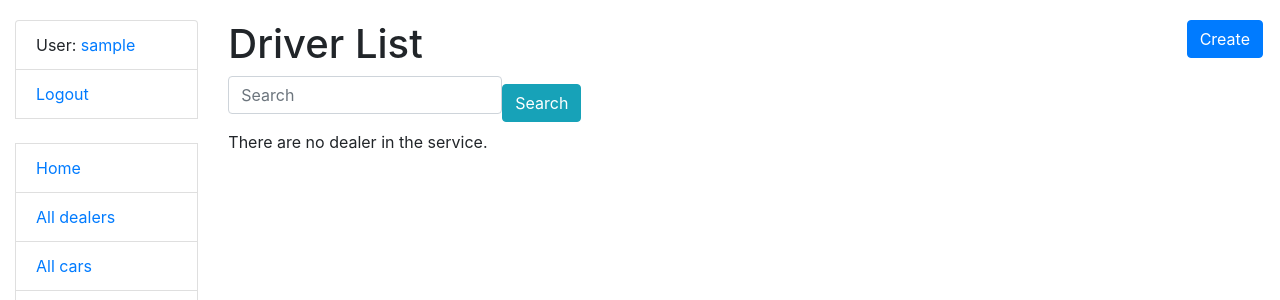
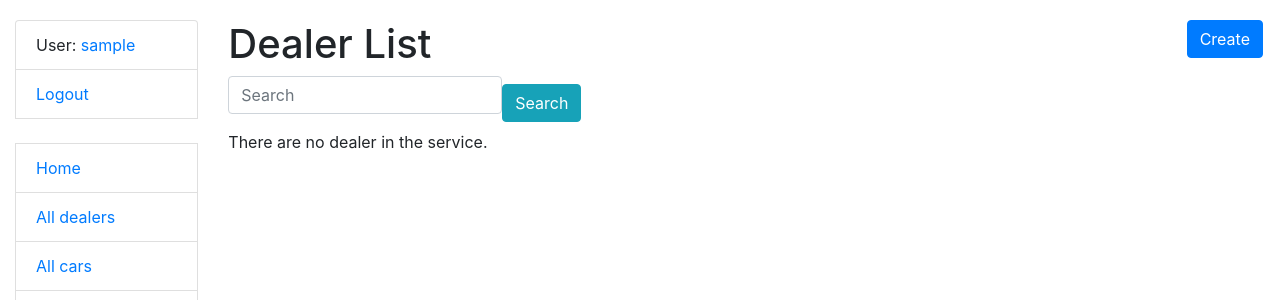
Before and after one commit to ostboiko/dealer-purchase, a Django app: page /dealers/ in a window 1280 px wide. Shown: the top 300 px of the page. Run offline with Django 5.2, Linux system fonts and the light colour scheme; the visitor is signed in with stand-in values (Sample User, id 1); data that the repository does not hold is empty; some libraries are stand-ins or nearby versions.

Commit message:
Fix bug with city list & dealer

```diff
--- a/dealer_purchase/admin.py
+++ b/dealer_purchase/admin.py
@@ -1,7 +1,7 @@
 from django.contrib import admin
 from django.contrib.auth.admin import UserAdmin
 
-from .models import Manufacturer, Dealer, Car
+from .models import Manufacturer, Dealer, Car, City
 
 
 @admin.register(Dealer)
@@ -33,3 +33,4 @@ class CarAdmin(admin.ModelAdmin):
 
 
 admin.site.register(Manufacturer)
+admin.site.register(City)
--- a/dealer_purchase/urls.py
+++ b/dealer_purchase/urls.py
@@ -12,7 +12,7 @@ from .views import (
     DealerCreateView,
     DealerLicenseUpdateView,
     DealerDeleteView, CityListView, CityCreateView, CityUpdateView, CityDeleteView, CarListView, CarDetailView,
-    CarCreateView, CarUpdateView, CarDeleteView,
+    CarCreateView, CarUpdateView, CarDeleteView, CityDetailView,
 )
 
 urlpatterns = [
@@ -68,6 +68,7 @@ urlpatterns = [
     ),
 
     path("cities/", CityListView.as_view(), name="city-list"),
+    path('cities/<int:pk>/',CityDetailView.as_view(), name='city-detail'),
     path("cities/create/", CityCreateView.as_view(), name="city-create"),
     path("cities/<int:pk>/update/", CityUpdateView.as_view(), name="city-update"),
     path("cities/<int:pk>/delete/", CityDeleteView.as_view(), name="city-delete"),
--- a/dealer_purchase/views.py
+++ b/dealer_purchase/views.py
@@ -1,9 +1,10 @@
 from django.contrib.auth.decorators import login_required
 from django.contrib.auth.mixins import LoginRequiredMixin
-from django.http import request, HttpResponseRedirect
+from django.http import HttpResponseRedirect
 from django.shortcuts import render
 from django.urls import reverse_lazy
 from django.views import generic
+from django.views.generic import DetailView
 
 from dealer_purchase.forms import ManufacturerSearchForm, CarSearchForm, CarForm, DealerSearchForm, \
     DealerCreationForm, DealerLicenseUpdateForm, CitySearchForm, CarForm
@@ -54,25 +55,25 @@ class ManufacturerListView(LoginRequiredMixin, generic.ListView):
             name_query = form.cleaned_data.get("name")
             if name_query:
                 queryset = queryset.filter(
-                    name_icontains=name_query)
+                    name__icontains=name_query)
         return queryset
 
 
 class ManufacturerCreateView(LoginRequiredMixin, generic.CreateView):
     model = Manufacturer
     fields = "__all__"
-    success_url = reverse_lazy("dealer_purchase:manufacturer-list")
+    success_url = reverse_lazy("dealer:manufacturer-list")
 
 
 class ManufacturerUpdateView(LoginRequiredMixin, generic.UpdateView):
     model = Manufacturer
     fields = "__all__"
-    success_url = reverse_lazy("taxi:manufacturer-list")
+    success_url = reverse_lazy("dealer:manufacturer-list")
 
 
 class ManufacturerDeleteView(LoginRequiredMixin, generic.DeleteView):
     model = Manufacturer
-    success_url = reverse_lazy("taxi:manufacturer-list")
+    success_url = reverse_lazy("dealer:manufacturer-list")
 
 
 class CarListView(LoginRequiredMixin, generic.ListView):
@@ -189,6 +190,12 @@ class CityListView(LoginRequiredMixin, generic.ListView):
             return queryset
 
 
+class CityDetailView(DetailView):
+    model = City
+    template_name = 'dealer/city_detail.html'
+    context_object_name = 'city'
+
+
 class CityCreateView(LoginRequiredMixin, generic.CreateView):
     model = City
     fields = "__all__"
--- a/templates/dealer/car_list.html
+++ b/templates/dealer/car_list.html
@@ -15,7 +15,7 @@
       {% for car in car_list %}
         <li>
           <a href="{% url "dealer:car-detail" pk=car.id %} ">{{ car.id }}</a>
-          {{ car.model }} ({{ car.manufacturer.name }})
+          {{ car.car }} ({{ car.manufacturer }})
         </li>
       {% endfor %}
     </ul>
--- a/templates/dealer/city_list.html
+++ b/templates/dealer/city_list.html
@@ -14,8 +14,8 @@
     <ul>
       {% for city in city_list %}
         <li>
-          <a href="{% url "dealer:city-detail" pk=city.id %} ">{{ city.id }}</a>
-          {{ city.model }} ({{ city.manufacturer.name }})
+          <a href="{% url "dealer:city-detail" pk=city.id %}">{{ city.id }}</a>
+          {{ city.city }}
         </li>
       {% endfor %}
     </ul>
--- a/templates/dealer/dealer_list.html
+++ b/templates/dealer/dealer_list.html
@@ -3,13 +3,13 @@
 
 {% block content %}
     <h1>
-      Driver List
+      Dealer List
       <a href="{% url 'dealer_purchase:dealer-create' %}" class="btn btn-primary link-to-page">
         Create
       </a>
     </h1>
   {% include "search.html" %}
-    {% if delaer_list %}
+    {% if dealer_list %}
     <table class="table">
       <tr>
         <th>ID</th>
@@ -20,8 +20,8 @@
       </tr>
     {% for dealer in dealer_list %}
       <tr>
-        <td>{{ driver.id }}</td>
-        <td><a href="{{ driver.get_absolute_url }}">{{ dealer.username }} {% if user == dealer %} (Me){% endif %}</a></td>
+        <td>{{ dealer.id }}</td>
+        <td><a href="{{ dealer.get_absolute_url }}">{{ dealer.username }} {% if user == dealer %} (Me){% endif %}</a></td>
         <td>{{ dealer.first_name }}</td>
         <td>{{ dealer.last_name }}</td>
         <td>{{ dealer.license_number }}</td>
--- a/templates/dealer/index.html
+++ b/templates/dealer/index.html
@@ -7,7 +7,7 @@
     <p>Our dealers have the following indicators:</p>
     <ul>
         <li><strong>Cars:</strong> {{ num_cars }}</li>
-        <li><strong>Drivers:</strong> {{ num_drivers }}</li>
+        <li><strong>Dealers:</strong> {{ num_dealers }}</li>
         <li><strong>Manufacturers:</strong> {{ num_manufacturers }}</li>
         <li><strong>Cities:</strong> {{ num_cities }}</li>
     </ul>
--- a/templates/dealer/manufacturer_list.html
+++ b/templates/dealer/manufacturer_list.html
@@ -37,7 +37,7 @@
         </td>
         <td>
           <a style="color: red"
-             href="{% url 'dealer_purchase: manufacturer-delete' pk=manufacturer.id %}">
+             href="{% url 'dealer_purchase:manufacturer-delete' pk=manufacturer.id %}">
             Delete
           </a>
         </td>
```
